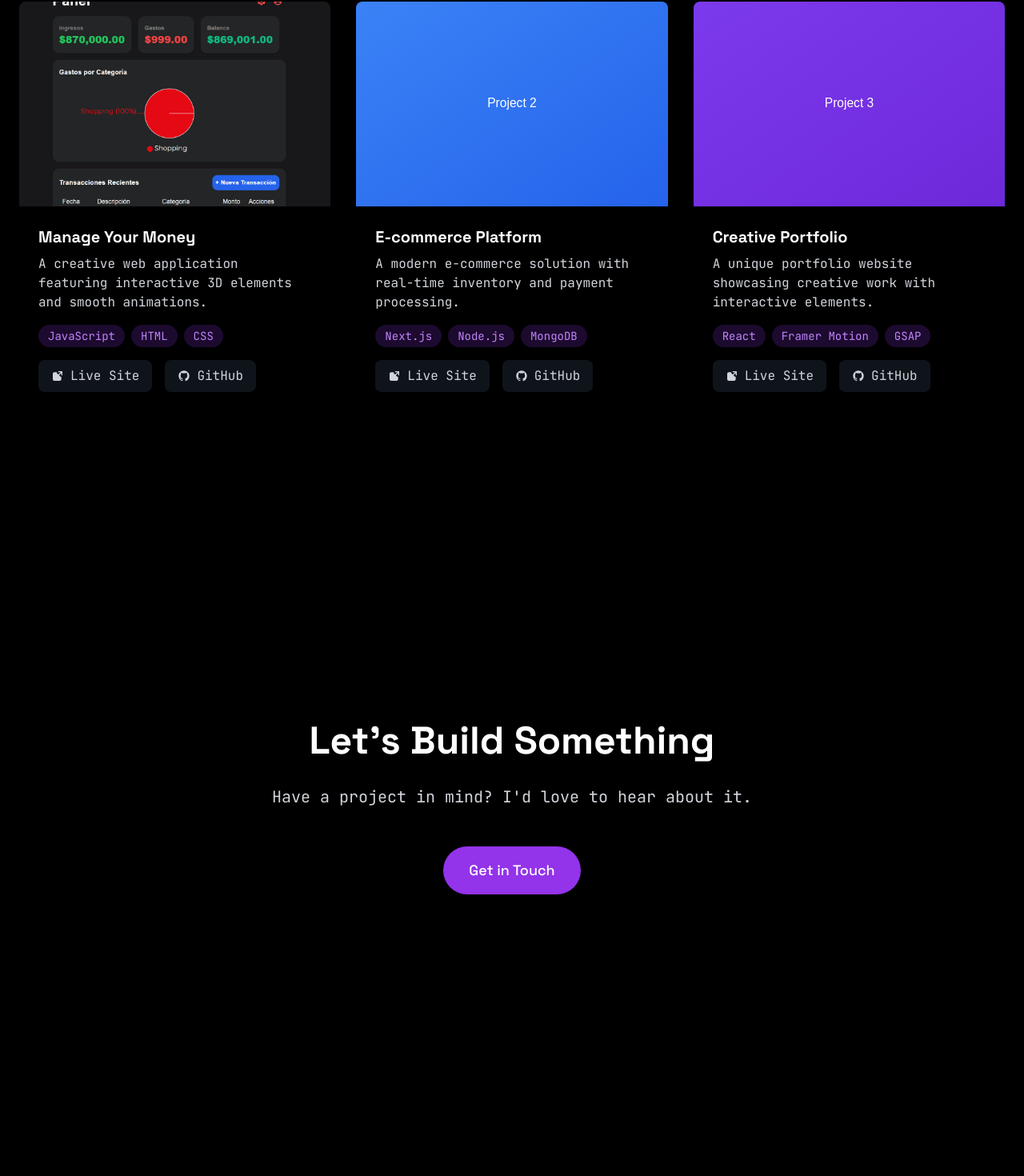
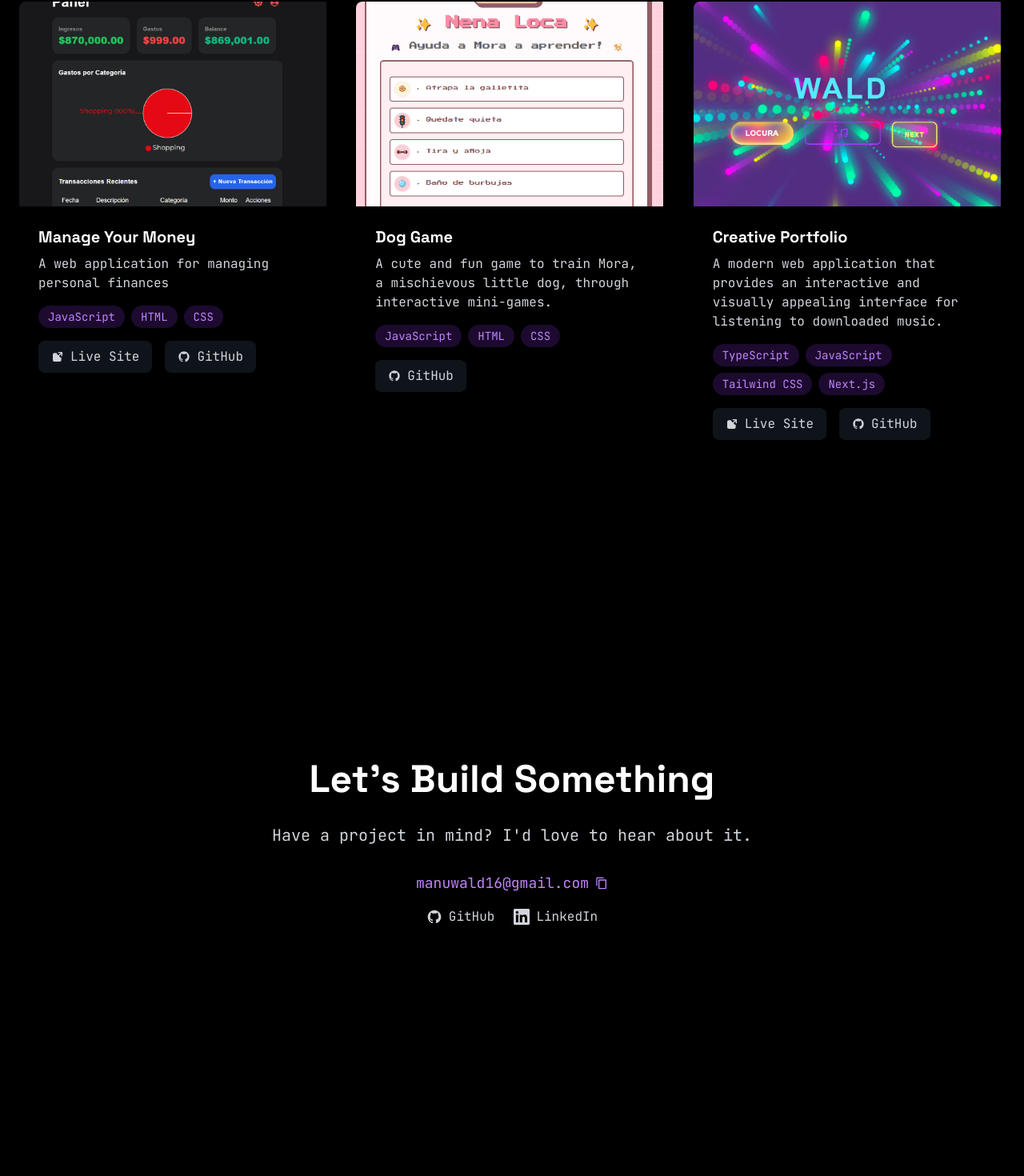
Before and after one commit to wald16/portfolio, a Next.js app: page / in a window 1280 px wide. Shown: the part 1790-3260 px from the top of the page at 80% size. Before the commit the page ends 3200 px from the top, so only its background shows below. Built offline with nearby package versions, Linux system fonts and the light colour scheme.

Commit message:
feat: enhance Home page with email copy functionality, update ProjectCard for optional links, and refine project descriptions

```diff
--- a/src/app/page.tsx
+++ b/src/app/page.tsx
@@ -5,11 +5,20 @@ import dynamic from 'next/dynamic';
 import Navigation from '@/components/Navigation';
 import ProjectCard from '@/components/ProjectCard';
 import { projects } from '@/data/projects';
+import { useState } from 'react';
 
 // Dynamically import the background component to avoid SSR issues
 const Background = dynamic(() => import('@/components/Background'), { ssr: false });
 
 export default function Home() {
+    const [copied, setCopied] = useState(false);
+
+    const handleCopyEmail = async () => {
+        await navigator.clipboard.writeText('manuwald16@gmail.com');
+        setCopied(true);
+        setTimeout(() => setCopied(false), 2000);
+    };
+
     return (
         <main className="relative">
             <Navigation />
@@ -108,19 +117,99 @@ export default function Home() {
                         viewport={{ once: true }}
                     >
                         <h2 className="text-4xl md:text-5xl font-bold mb-8">Let's Build Something</h2>
-                        <p className="text-lg md:text-xl text-gray-300 mb-12">
+                        <p className="text-lg md:text-xl text-gray-300 mb-8">
                             Have a project in mind? I'd love to hear about it.
                         </p>
-                        <motion.button
-                            whileHover={{ scale: 1.05 }}
-                            whileTap={{ scale: 0.95 }}
-                            className="px-8 py-4 bg-purple-600 text-white rounded-full text-lg font-medium hover:bg-purple-700 transition-colors"
-                        >
-                            Get in Touch
-                        </motion.button>
+                        <div className="space-y-4">
+                            <div
+                                className="flex items-center justify-center gap-2 text-lg text-purple-400"
+                                onClick={handleCopyEmail}
+                            >
+                                <span>manuwald16@gmail.com</span>
+                                {copied ? (
+                                    <svg className="w-5 h-5" fill="none" stroke="currentColor" viewBox="0 0 24 24">
+                                        <motion.path
+                                            initial={{ pathLength: 0 }}
+                                            animate={{ pathLength: 1 }}
+                                            transition={{ duration: 0.3 }}
+                                            strokeLinecap="round"
+                                            strokeLinejoin="round"
+                                            strokeWidth={2}
+                                            d="M5 13l4 4L19 7"
+                                        />
+                                    </svg>
+                                ) : (
+                                    <svg className="w-4 h-4" fill="currentColor" viewBox="0 0 24 24">
+                                        <path d="M16 1H4c-1.1 0-2 .9-2 2v14h2V3h12V1zm3 4H8c-1.1 0-2 .9-2 2v14c0 1.1.9 2 2 2h11c1.1 0 2-.9 2-2V7c0-1.1-.9-2-2-2zm0 16H8V7h11v14z" />
+                                    </svg>
+                                )}
+                            </div>
+                            <div className="flex justify-center gap-6">
+                                <a href="https://github.com/wald16" target="_blank" rel="noopener noreferrer" className="cursor-none text-gray-300 hover:text-purple-400 transition-colors flex items-center gap-2">
+                                    <svg className="w-5 h-5" fill="currentColor" viewBox="0 0 24 24">
+                                        <path fillRule="evenodd" clipRule="evenodd" d="M12 2C6.477 2 2 6.477 2 12c0 4.42 2.865 8.17 6.839 9.49.5.092.682-.217.682-.482 0-.237-.008-.866-.013-1.7-2.782.604-3.369-1.34-3.369-1.34-.454-1.156-1.11-1.464-1.11-1.464-.908-.62.069-.608.069-.608 1.003.07 1.531 1.03 1.531 1.03.892 1.529 2.341 1.087 2.91.832.092-.647.35-1.088.636-1.338-2.22-.253-4.555-1.11-4.555-4.943 0-1.091.39-1.984 1.029-2.683-.103-.253-.446-1.27.098-2.647 0 0 .84-.269 2.75 1.025A9.578 9.578 0 0112 6.836c.85.004 1.705.114 2.504.336 1.909-1.294 2.747-1.025 2.747-1.025.546 1.377.203 2.394.1 2.647.64.699 1.028 1.592 1.028 2.683 0 3.842-2.339 4.687-4.566 4.935.359.309.678.919.678 1.852 0 1.336-.012 2.415-.012 2.743 0 .267.18.578.688.48C19.138 20.167 22 16.418 22 12c0-5.523-4.477-10-10-10z" />
+                                    </svg>
+                                    GitHub
+                                </a>
+                                <a href="https://www.linkedin.com/in/manuel-wald-504093276/" target="_blank" rel="noopener noreferrer" className="cursor-none text-gray-300 hover:text-purple-400 transition-colors flex items-center gap-2">
+                                    <svg className="w-5 h-5" fill="currentColor" viewBox="0 0 24 24">
+                                        <path d="M20.447 20.452h-3.554v-5.569c0-1.328-.027-3.037-1.852-3.037-1.853 0-2.136 1.445-2.136 2.939v5.667H9.351V9h3.414v1.561h.046c.477-.9 1.637-1.85 3.37-1.85 3.601 0 4.267 2.37 4.267 5.455v6.286zM5.337 7.433c-1.144 0-2.063-.926-2.063-2.065 0-1.138.92-2.063 2.063-2.063 1.14 0 2.064.925 2.064 2.063 0 1.139-.925 2.065-2.064 2.065zm1.782 13.019H3.555V9h3.564v11.452zM22.225 0H1.771C.792 0 0 .774 0 1.729v20.542C0 23.227.792 24 1.771 24h20.451C23.2 24 24 23.227 24 22.271V1.729C24 .774 23.2 0 22.222 0h.003z" />
+                                    </svg>
+                                    LinkedIn
+                                </a>
+                            </div>
+                        </div>
                     </motion.div>
                 </div>
             </section>
+
+            {/* Footer */}
+            <footer className="py-8 bg-black/50">
+                <div className="max-w-7xl mx-auto px-6">
+                    <div className="flex flex-col md:flex-row justify-between items-center">
+                        <p className="text-gray-400 text-sm mb-4 md:mb-0">
+                            © {new Date().getFullYear()} Manuel Wald. All rights reserved.
+                        </p>
+                        <div className="flex gap-6">
+                            <a href="https://github.com/wald16" target="_blank" rel="noopener noreferrer" className="cursor-none text-gray-400 hover:text-purple-400 transition-colors text-sm flex items-center gap-2">
+                                <svg className="w-4 h-4" fill="currentColor" viewBox="0 0 24 24">
+                                    <path fillRule="evenodd" clipRule="evenodd" d="M12 2C6.477 2 2 6.477 2 12c0 4.42 2.865 8.17 6.839 9.49.5.092.682-.217.682-.482 0-.237-.008-.866-.013-1.7-2.782.604-3.369-1.34-3.369-1.34-.454-1.156-1.11-1.464-1.11-1.464-.908-.62.069-.608.069-.608 1.003.07 1.531 1.03 1.531 1.03.892 1.529 2.341 1.087 2.91.832.092-.647.35-1.088.636-1.338-2.22-.253-4.555-1.11-4.555-4.943 0-1.091.39-1.984 1.029-2.683-.103-.253-.446-1.27.098-2.647 0 0 .84-.269 2.75 1.025A9.578 9.578 0 0112 6.836c.85.004 1.705.114 2.504.336 1.909-1.294 2.747-1.025 2.747-1.025.546 1.377.203 2.394.1 2.647.64.699 1.028 1.592 1.028 2.683 0 3.842-2.339 4.687-4.566 4.935.359.309.678.919.678 1.852 0 1.336-.012 2.415-.012 2.743 0 .267.18.578.688.48C19.138 20.167 22 16.418 22 12c0-5.523-4.477-10-10-10z" />
+                                </svg>
+                                GitHub
+                            </a>
+                            <a href="https://www.linkedin.com/in/manuel-wald-504093276/" target="_blank" rel="noopener noreferrer" className="cursor-none text-gray-400 hover:text-purple-400 transition-colors text-sm flex items-center gap-2">
+                                <svg className="w-4 h-4" fill="currentColor" viewBox="0 0 24 24">
+                                    <path d="M20.447 20.452h-3.554v-5.569c0-1.328-.027-3.037-1.852-3.037-1.853 0-2.136 1.445-2.136 2.939v5.667H9.351V9h3.414v1.561h.046c.477-.9 1.637-1.85 3.37-1.85 3.601 0 4.267 2.37 4.267 5.455v6.286zM5.337 7.433c-1.144 0-2.063-.926-2.063-2.065 0-1.138.92-2.063 2.063-2.063 1.14 0 2.064.925 2.064 2.063 0 1.139-.925 2.065-2.064 2.065zm1.782 13.019H3.555V9h3.564v11.452zM22.225 0H1.771C.792 0 0 .774 0 1.729v20.542C0 23.227.792 24 1.771 24h20.451C23.2 24 24 23.227 24 22.271V1.729C24 .774 23.2 0 22.222 0h.003z" />
+                                </svg>
+                                LinkedIn
+                            </a>
+                            <div
+                                className="cursor-none flex items-center gap-2 text-gray-400 hover:text-purple-400 transition-colors text-sm"
+                                onClick={handleCopyEmail}
+                            >
+                                <span>manuwald16@gmail.com</span>
+                                {copied ? (
+                                    <svg className="w-4 h-4" fill="none" stroke="currentColor" viewBox="0 0 24 24">
+                                        <motion.path
+                                            initial={{ pathLength: 0 }}
+                                            animate={{ pathLength: 1 }}
+                                            transition={{ duration: 0.3 }}
+                                            strokeLinecap="round"
+                                            strokeLinejoin="round"
+                                            strokeWidth={2}
+                                            d="M5 13l4 4L19 7"
+                                        />
+                                    </svg>
+                                ) : (
+                                    <svg className="w-4 h-4" fill="currentColor" viewBox="0 0 24 24">
+                                        <path d="M16 1H4c-1.1 0-2 .9-2 2v14h2V3h12V1zm3 4H8c-1.1 0-2 .9-2 2v14c0 1.1.9 2 2 2h11c1.1 0 2-.9 2-2V7c0-1.1-.9-2-2-2zm0 16H8V7h11v14z" />
+                                    </svg>
+                                )}
+                            </div>
+                        </div>
+                    </div>
+                </div>
+            </footer>
         </main>
     );
 }
--- a/src/components/ProjectCard.tsx
+++ b/src/components/ProjectCard.tsx
@@ -8,7 +8,7 @@ interface ProjectCardProps {
     description: string;
     image: string;
     tags: string[];
-    link: string;
+    link?: string;
     githubLink: string;
 }
 
@@ -22,12 +22,12 @@ const ProjectCard = ({ title, description, image, tags, link, githubLink }: Proj
             className="group relative bg-black/50 rounded-lg overflow-hidden hover:bg-black/60 transition-colors duration-300"
         >
             {/* Image Container */}
-            <div className="relative h-64 w-full overflow-hidden">
+            <div className="relative h-64 w-96 overflow-hidden">
                 <Image
                     src={image}
                     alt={title}
                     fill
-                    className="object-cover transition-transform duration-500 group-hover:scale-105"
+                    className="object-cover transition-transform duration-500 group-hover:scale-90"
                 />
             </div>
 
@@ -50,6 +50,7 @@ const ProjectCard = ({ title, description, image, tags, link, githubLink }: Proj
 
                 {/* Links */}
                 <div className="flex gap-4">
+                    {link && (
                         <motion.a
                             href={link}
                             target="_blank"
@@ -72,6 +73,7 @@ const ProjectCard = ({ title, description, image, tags, link, githubLink }: Proj
                             </svg>
                             Live Site
                         </motion.a>
+                    )}
 
                     <motion.a
                         href={githubLink}
--- a/src/data/projects.ts
+++ b/src/data/projects.ts
@@ -4,7 +4,7 @@ export interface Project {
     description: string;
     image: string;
     tags: string[];
-    link: string;
+    link?: string;
     githubLink: string;
 }
 
@@ -12,7 +12,7 @@ export const projects: Project[] = [
     {
         id: 'project-1',
         title: 'Manage Your Money',
-        description: 'A creative web application featuring interactive 3D elements and smooth animations.',
+        description: 'A web application for managing personal finances',
         image: '/projects/panel.png',
         tags: ['JavaScript', 'HTML', 'CSS'],
         link: 'https://manage-your-money-dusky.vercel.app/',
@@ -20,21 +20,20 @@ export const projects: Project[] = [
     },
     {
         id: 'project-2',
-        title: 'E-commerce Platform',
-        description: 'A modern e-commerce solution with real-time inventory and payment processing.',
-        image: '/placeholders/project2.svg',
-        tags: ['Next.js', 'Node.js', 'MongoDB'],
-        link: 'https://example.com/project2',
-        githubLink: 'https://github.com/wald16/ManageYourMoney',
+        title: 'Dog Game',
+        description: 'A cute and fun game to train Mora, a mischievous little dog, through interactive mini-games.',
+        image: '/projects/mora.png',
+        tags: ['JavaScript', 'HTML', 'CSS'],
+        githubLink: 'https://github.com/wald16/dog-game',
     },
     {
         id: 'project-3',
         title: 'Creative Portfolio',
-        description: 'A unique portfolio website showcasing creative work with interactive elements.',
-        image: '/placeholders/project3.svg',
-        tags: ['React', 'Framer Motion', 'GSAP'],
-        link: 'https://example.com/project3',
-        githubLink: 'https://github.com/wald16/ManageYourMoney',
+        description: 'A modern web application that provides an interactive and visually appealing interface for listening to downloaded music.',
+        image: '/projects/music.png',
+        tags: ['TypeScript', 'JavaScript', 'Tailwind CSS', 'Next.js'],
+        link: 'https://audio-visualizer-flame.vercel.app/',
+        githubLink: 'https://github.com/wald16/AudioVisualizer',
     },
     // Add more projects as needed
 ];
```
Also changed, not shown: public/projects/mora.png (added), public/projects/music.png (added). Lines whose indentation alone changed are shown as unchanged.
